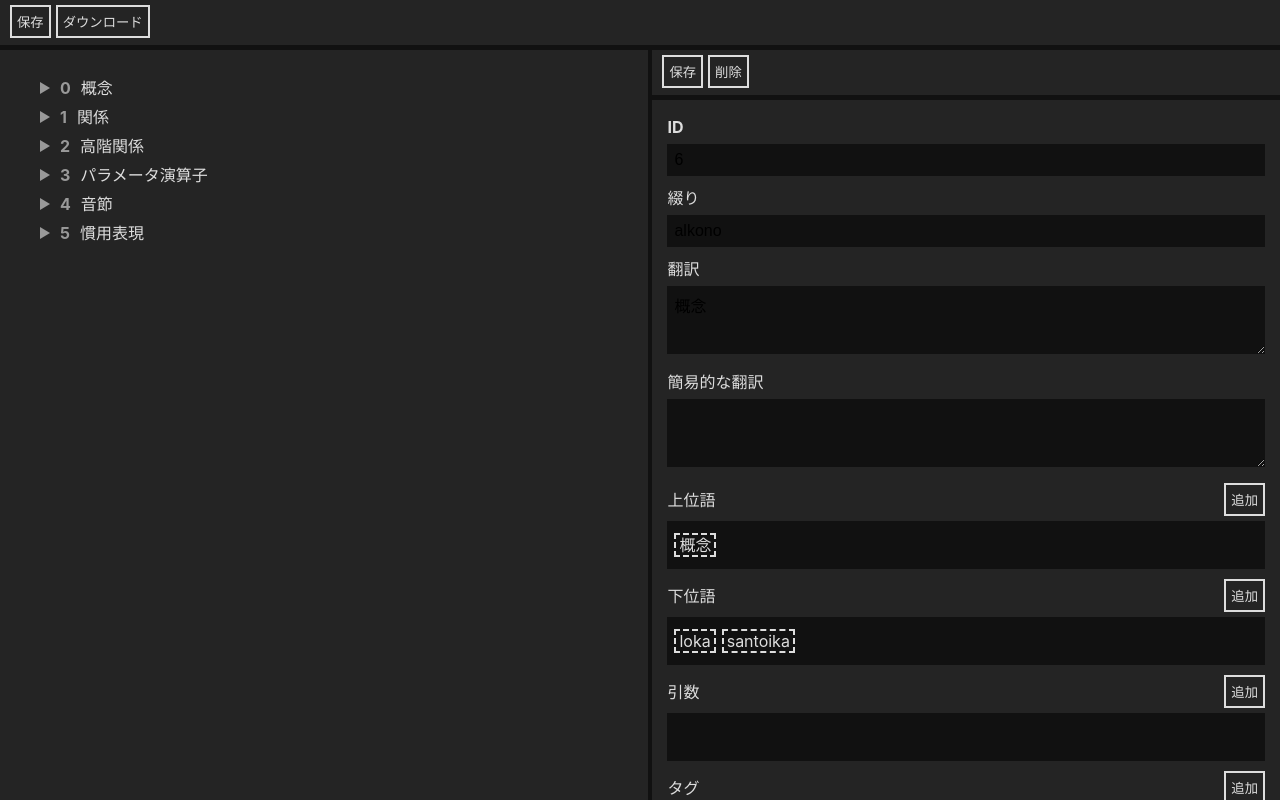
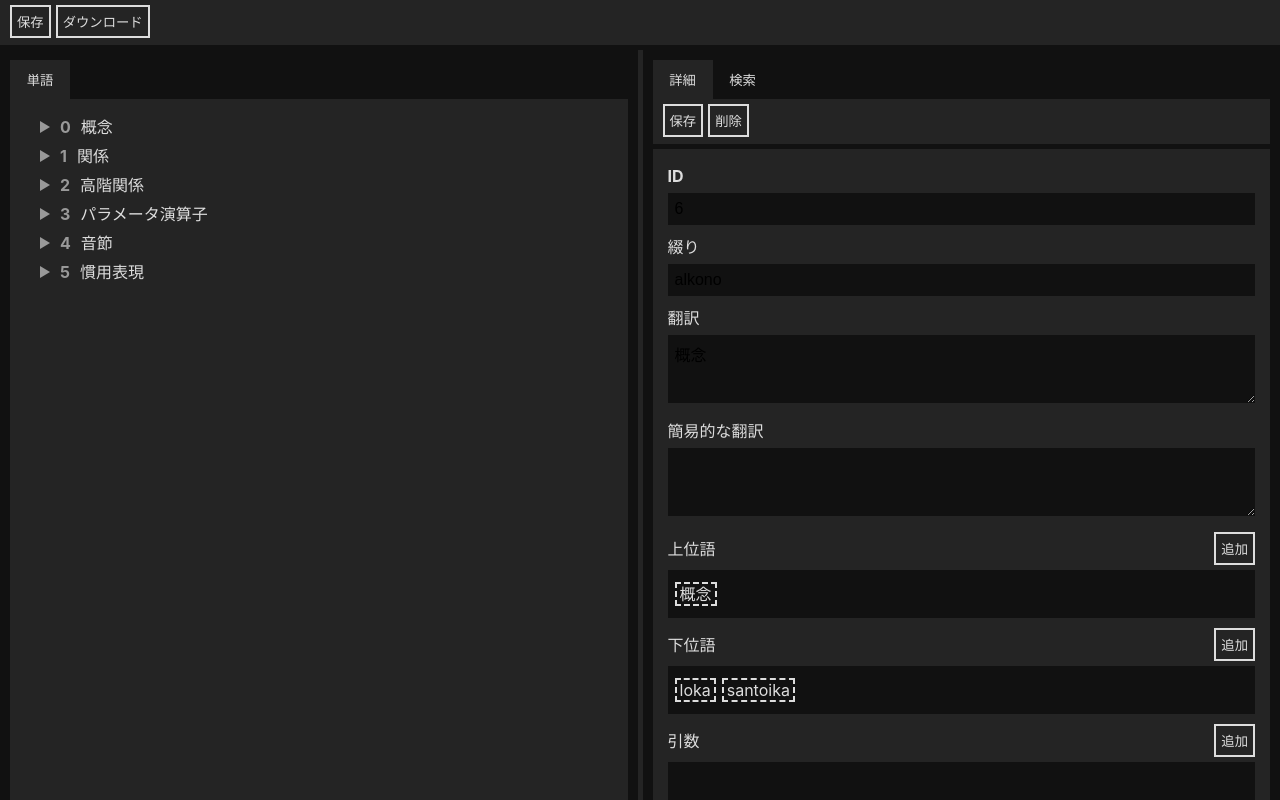
Before and after one commit to k0tokay/kono-dictionary-editor, a React (Vite) app: page / in a window 1280 px wide. Built offline with nearby package versions, Linux system fonts and the light colour scheme.

Commit message:
複数のページタブに対応

```diff
--- a/src/App.jsx
+++ b/src/App.jsx
@@ -2,7 +2,7 @@ import { useState, useEffect, useCallback } from 'react';
 import initialData from './data/konomeno-v5.json';
 import './App.scss';
 import './index.scss';
-import { parentList, WordItem } from './TreeView';
+import { parentList, WordTree } from './TreeView';
 import RenderInfo from './DetailFrame';
 import { RightClickMenu } from './Basic';
 
@@ -20,6 +20,18 @@ function MenuBar({ menuItems }) {
       {menuItems.map((item, i) => (
         <button key={i} onClick={item.onClick}>
           {item.title}
+        </button>
+      ))}
+    </div>
+  );
+}
+
+function PageTab({ tabs, activeTab, setActiveTab }) {
+  return (
+    <div className="pageTab">
+      {tabs.map((tab, i) => (
+        <button key={i} onClick={() => setActiveTab(tab)} className={"tab " + (tab === activeTab ? "active" : "")}>
+          {tab}
         </button>
       ))}
     </div>
@@ -108,10 +120,6 @@ function App() {
     document.addEventListener('mouseup', handleMouseUp);
     document.body.style.userSelect = 'none';
   }, [handleMouseMove, handleMouseUp]);
-
-  const categoryIndices = dictionaryData.words
-    .map((word, i) => (word && word.category === "カテゴリ" ? i : -1))
-    .filter(i => i !== -1);
 
   const menuItems = [
     {
@@ -241,6 +249,53 @@ function App() {
     setMenuState((prev) => ({ ...prev, isMenuVisible: false }));
   };
 
+  // ページ一覧
+  const pages = [
+    {
+      title: "単語",
+      component: <WordTree dict={dictionaryData} editedSet={editedSet} isOpenSet={isOpenSet} updateData={getTreeData} showDetails={treeItemShowDetails} />
+    }, {
+      title: "詳細",
+      component: <RenderInfo word={word} dict={dictionaryData} updateData={getDetailsData} editedSet={word.id in editedSet ? editedSet[word.id] : new Set([])} />
+    }, {
+      title: "検索",
+      component: <div>検索</div>
+    }
+  ]
+
+  const [pageTabState, setPageTabState] = useState({
+    "単語": {
+      active: true,
+      left: true,
+      display: true
+    },
+    "詳細": {
+      active: true,
+      left: false,
+      display: true
+    },
+    "検索": {
+      active: false,
+      left: false,
+      display: true
+    }
+  });
+  const leftTabs = Object.keys(pageTabState).filter(key => pageTabState[key].left && pageTabState[key].display);
+  const rightTabs = Object.keys(pageTabState).filter(key => !pageTabState[key].left && pageTabState[key].display);
+  const activeLeftTab = leftTabs.find(key => pageTabState[key].active);
+  const activeRightTab = rightTabs.find(key => pageTabState[key].active);
+  const leftComponent = pages.find(page => page.title === activeLeftTab).component;
+  const rightComponent = pages.find(page => page.title === activeRightTab).component;
+
+  const setActiveTab = (left) => (tab) => {
+    const newPageTabState = { ...pageTabState };
+    Object.keys(newPageTabState).forEach(key => {
+      const onSameSide = newPageTabState[key].left === left;
+      newPageTabState[key].active = onSameSide ? key === tab : newPageTabState[key].active;
+    });
+    setPageTabState(newPageTabState);
+  }
+
   return (
     <div className="window"
       onContextMenu={handleContextMenu}
@@ -248,17 +303,18 @@ function App() {
     >
       <MenuBar menuItems={menuItems} />
       <div className="mainWindow">
-        <div className="dictTreeContainer" style={{ width: `${leftWidth}%` }}>
-          <ul>
-            {categoryIndices.map(i => (
-              <WordItem key={i} word={dictionaryData.words[i]} dict={dictionaryData} showDetails={treeItemShowDetails} editedSet={editedSet} isOpenSet={isOpenSet} updateData={getTreeData}
-              />
-            ))}
-          </ul>
+        <div className="leftContainer" style={{ width: `${leftWidth}%` }}>
+          <PageTab tabs={leftTabs} activeTab={activeLeftTab} setActiveTab={setActiveTab(true)} />
+          <div className="innerLeftContainer">
+            {leftComponent}
+          </div>
         </div>
         <div className="divider" onMouseDown={handleMouseDown}></div>
-        <div className="detailsContainer" style={{ width: `${100 - leftWidth}%` }}>
-          <RenderInfo word={word} dict={dictionaryData} updateData={getDetailsData} editedSet={word.id in editedSet ? editedSet[word.id] : new Set([])} />
+        <div className="rightContainer" style={{ width: `${100 - leftWidth}%` }}>
+          <PageTab tabs={rightTabs} activeTab={activeRightTab} setActiveTab={setActiveTab(false)} />
+          <div className="innerRightContainer">
+            {rightComponent}
+          </div>
         </div>
       </div>
       <RightClickMenu
--- a/src/App.scss
+++ b/src/App.scss
@@ -38,6 +38,40 @@ button {
 
 .divider {
   width: 5px;
-  background-color: colors.$black;
+  background-color: colors.$bg;
   cursor: col-resize;
 }
+.leftContainer, .rightContainer {
+  // padding: 10px;
+  overflow-y: auto;
+  overflow-x: auto;
+  white-space: nowrap;
+  background-color: colors.$black;
+  .pageTab {
+    margin: 10px;
+    margin-bottom: 0px;
+    overflow-x: auto;
+    .tab {
+      border: None;
+      background-color: colors.$black;
+      color: colors.$basic;
+      padding: 10px;
+      margin: 0px;
+      min-width: 60px;
+      &.active {
+        background-color: colors.$bg;
+        font-weight: bold;
+      }
+    }
+    .addTab {
+      float: right;
+    }
+  }
+}
+.innerLeftContainer, .innerRightContainer {
+  margin: 10px;
+  margin-top: 0px;
+  display: flex;
+  flex-direction: column;
+  background-color: colors.$bg;
+}
--- a/src/DetailFrame.scss
+++ b/src/DetailFrame.scss
@@ -4,8 +4,6 @@
   color: colors.$edited;
 }
 
-.detailsContainer {
-  overflow-y: auto;
 input:read-only, textarea:read-only {
   cursor: not-allowed;
   pointer-events: none;
@@ -153,4 +151,3 @@
     }
   }
 }
-}
--- a/src/TreeView.jsx
+++ b/src/TreeView.jsx
@@ -52,4 +52,18 @@ function WordItem({ word, dict, showDetails, editedSet, isOpenSet, updateData })
   );
 }
 
-export { parentList, WordItem };
+function WordTree({ dict, updateData, editedSet, showDetails, isOpenSet }) {
+  const categoryIndices = dict.words
+    .map((word, i) => (word && word.category === "カテゴリ" ? i : -1))
+    .filter(i => i !== -1);
+  return <div className="wordTree">
+    <ul>
+      {categoryIndices.map(i => (
+        <WordItem key={i} word={dict.words[i]} dict={dict} showDetails={showDetails} editedSet={editedSet} isOpenSet={isOpenSet} updateData={updateData}
+        />
+      ))}
+    </ul>
+  </div>
+}
+
+export { parentList, WordTree };
--- a/src/TreeView.scss
+++ b/src/TreeView.scss
@@ -5,14 +5,9 @@
     color: colors.$edited;
   }
 }
-
-.dictTreeContainer {
-  width: 50%;
-  padding: 10px;
-  overflow-y: auto;
-  overflow-x: auto;
-  white-space: nowrap;
-  // height: 100vh;
+.wordTree {
+  min-height: 100vh;
+}
 .wordItemMain {
   padding-bottom: 5px;
   display: block;
@@ -50,7 +45,6 @@
 .wordItemMain.hasChildren:hover {
   cursor: pointer;
 }
-
 ul {
   margin-left: 30px;
   padding-left: 0px;
@@ -58,4 +52,3 @@
 li {
   list-style: none;
 }
-}
```
Lines whose indentation alone changed are shown as unchanged.
